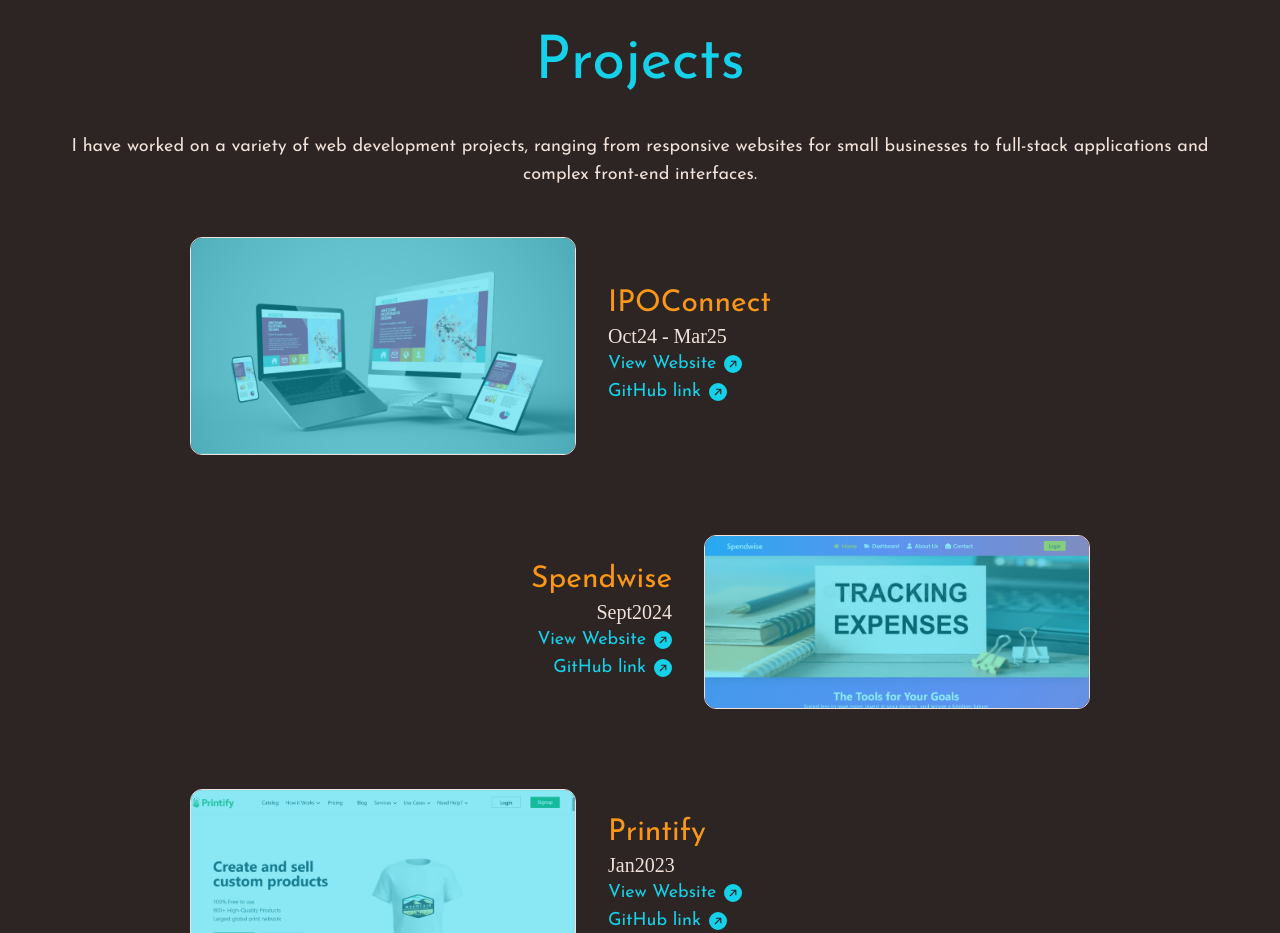
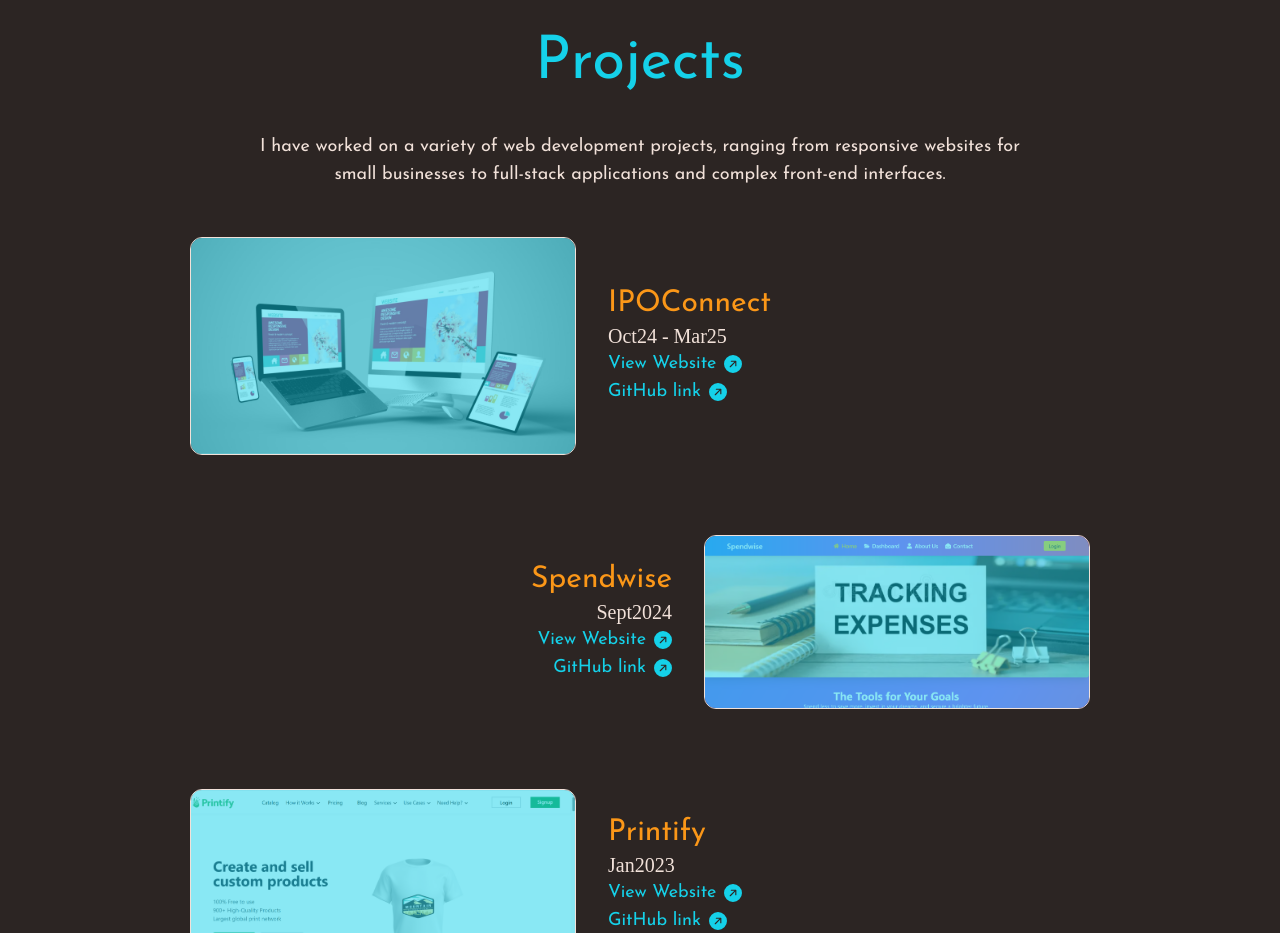
Before and after one commit to Sujeet2801/Portfolio_Website, a React (Vite) app: page / in a window 1280 px wide. Shown: the part 2000-2933 px from the top of the page. Built offline with nearby package versions, Linux system fonts and the light colour scheme.

Commit message:
updated project

```diff
--- a/src/Home_Page.jsx
+++ b/src/Home_Page.jsx
@@ -1,5 +1,4 @@
 import React from 'react'
-import NavbarMain from './components/navbar/NavbarMain'
 import HeroMain from './components/heroSection/HeroMain'
 import HeroGradient from './components/heroSection/HeroGradient'
 import SubHeroSection from './components/heroSection/SubHeroSection'
@@ -13,14 +12,12 @@
 function Home_Page() {
     return (
         <div>
-            {/* <NavbarMain /> */}
             <HeroMain />
             <HeroGradient />
             <SubHeroSection />
             <AboutMeMain />
             <SkillsMain />
             <SubSkills />
-            {/* <ExperienceMain /> */}
             <ProjectsMain />
             <ContactMeMain />
             <FooterMain />
--- a/src/components/projectsSection/ProjectsText.jsx
+++ b/src/components/projectsSection/ProjectsText.jsx
@@ -4,11 +4,23 @@
     return (
       <div className="flex flex-col items-center mt-[100px]">
         <h2 className="text-6xl text-cyan mb-10">Projects</h2>
-        <p className="text-lg text-center text-white">
+
+        <div className="text-lg text-center text-white hidden md:block">
+        <p >
           I have worked on a variety of web development projects, ranging from
-          responsive websites for small businesses to full-stack applications and
-          complex front-end interfaces.
+          responsive websites for
         </p>
+        <p >small businesses to full-stack applications and
+        complex front-end interfaces.</p>
+        </div>
+
+        <div className="text-lg text-center text-white md:hidden">
+        <p >
+          I have worked on a variety of web development projects, ranging from
+          responsive websites for
+        small businesses to full-stack applications and
+        complex front-end interfaces.</p>
+        </div>
       </div>
     );
   };
--- a/src/page/project/SingleProject.jsx
+++ b/src/page/project/SingleProject.jsx
@@ -1,5 +1,4 @@
 import React from "react";
-
 function SingleProject({ image, projectName, github, weblink, tech }) {
   return (
     <div className="bg-white text-black p-6 rounded-2xl shadow-lg transition-transform
```
